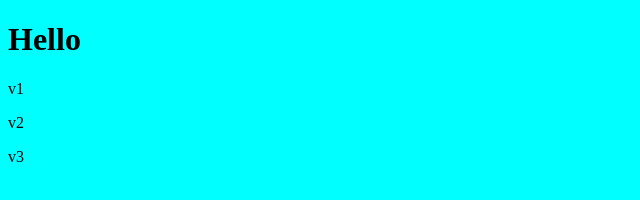
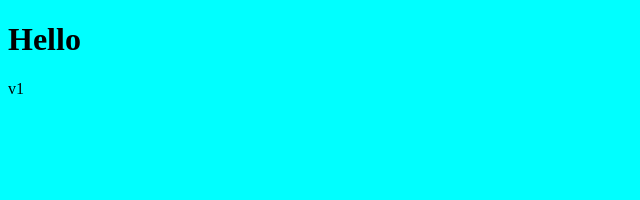
Before and after one commit to vsmeoo/gitlearn, a plain HTML site: page index.html in a window 1280 px wide. Shown: the full height of the page, 0-640 px from the left. Drawn offline with Linux system fonts and the light colour scheme.

Commit message:
v1 updated

```diff
--- a/index.html
+++ b/index.html
@@ -9,7 +9,5 @@
 <body>
     <h1>Hello</h1>
     <p>v1</p>
-    <p>v2</p>
-    <p>v3</p>
 </body>
 </html>
```
